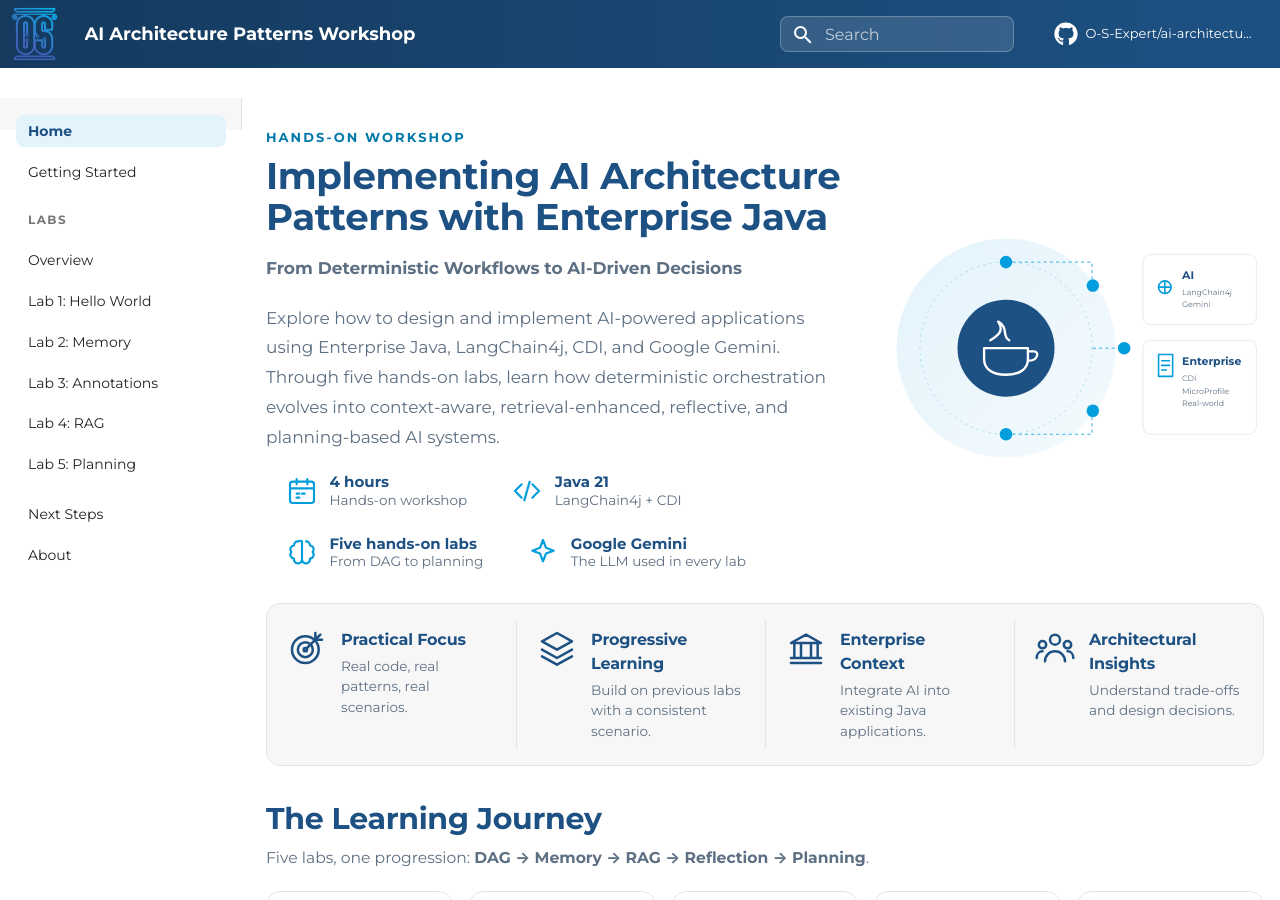
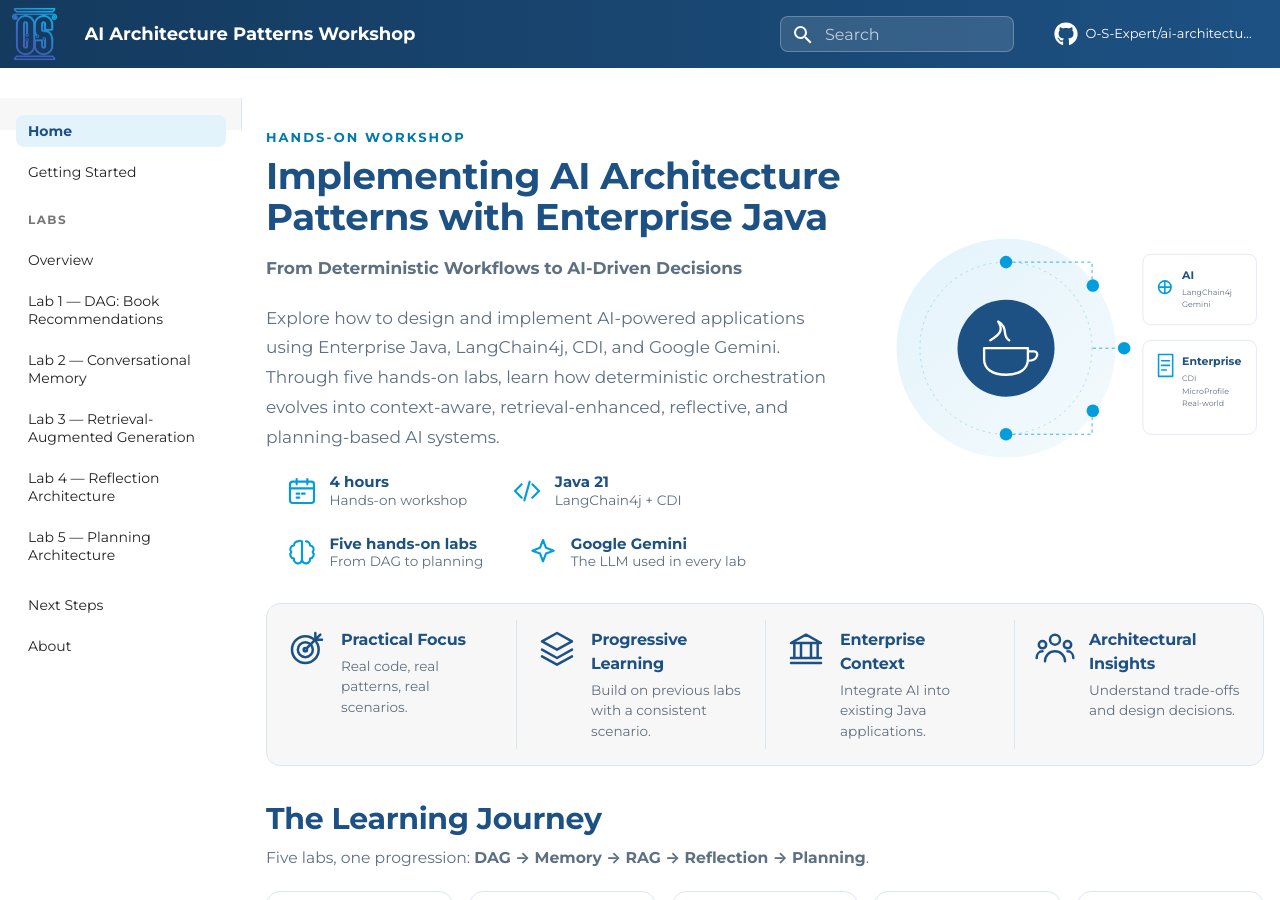
Before and after one commit to o-s-expert/ai-architecture-patterns-workshop, an MkDocs documentation site: the page built from docs/index.md, in a window 1280 px wide and 900 px high. Built offline with MkDocs 1.6.1 and Material for MkDocs 9.7.7, drawn with Linux system fonts in a browser that asks for light colours; comment, search, counter and statistics services are not loaded.

```diff
--- a/mkdocs.yml
+++ b/mkdocs.yml
@@ -42,11 +42,11 @@ nav:
   - Getting Started: getting-started.md
   - Labs:
       - Overview: labs/index.md
-      - "Lab 1: Hello World": labs/lab1-hello-world.md
-      - "Lab 2: Memory": labs/lab2-memory.md
-      - "Lab 3: Annotations": labs/lab3-annotations.md
-      - "Lab 4: RAG": labs/lab4-rag.md
-      - "Lab 5: Planning": labs/lab5-planning.md
+      - "Lab 1 — DAG: Book Recommendations": labs/lab1-hello-world.md
+      - "Lab 2 — Conversational Memory": labs/lab2-memory.md
+      - "Lab 3 — Retrieval-Augmented Generation": labs/lab3-rag.md
+      - "Lab 4 — Reflection Architecture": labs/lab4-reflection.md
+      - "Lab 5 — Planning Architecture": labs/lab5-planning.md
   - Next Steps: next-steps.md
   - About: about.md
 
```
